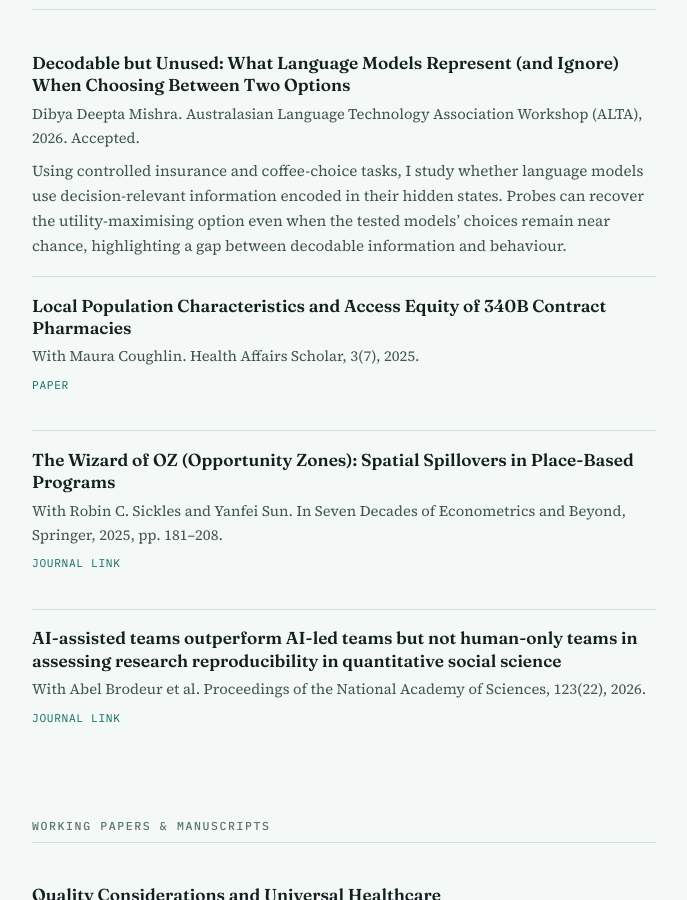
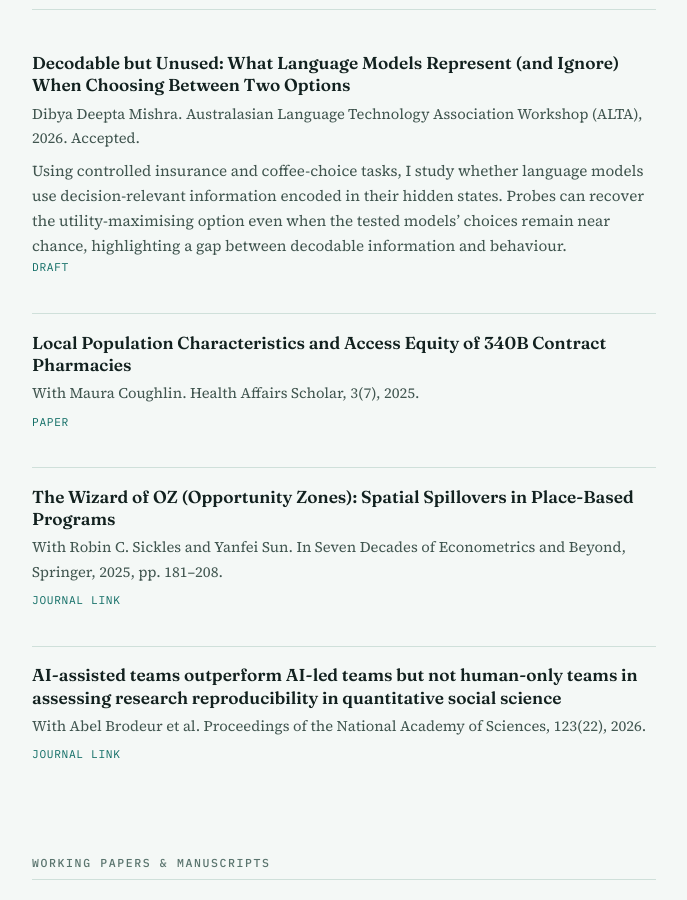
Before and after one commit to mishrad/mishrad.github.io, a Jekyll site: the page built from research.md, in a window 1280 px wide and 900 px high, scrolled down 489 px. Shown: the whole window, without its empty margins (296-983 px from the left). Built offline with Jekyll 4.4.1, drawn with Linux system fonts in a browser that asks for light colours.

Commit message:
updating website alta paper

```diff
--- a/research.md
+++ b/research.md
@@ -33,6 +33,7 @@ The full record of teaching, awards, service, and conferences is in my CV.
     when the tested models’ choices remain near chance, highlighting a gap
     between decodable information and behaviour.
   </p>
+  <p class="paper-links"><a href="{{ '/assets/files/decodable-but-unused.pdf' | relative_url }}" aria-label="View Decodable but Unused draft PDF">Draft</a></p>
 </div>
 
 <div class="paper">
```
Also changed, not shown: 3 other files.
